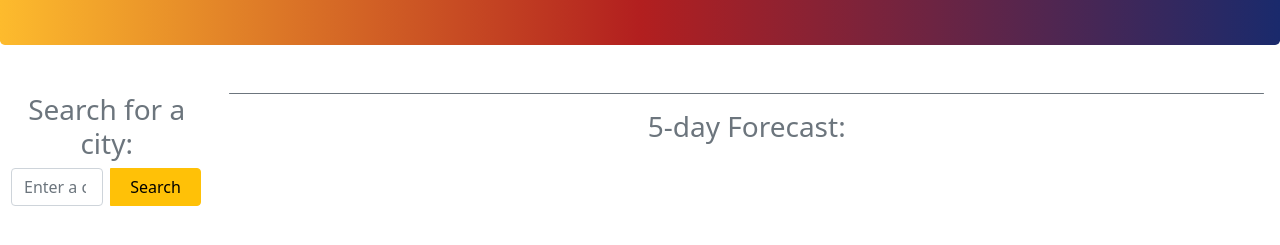
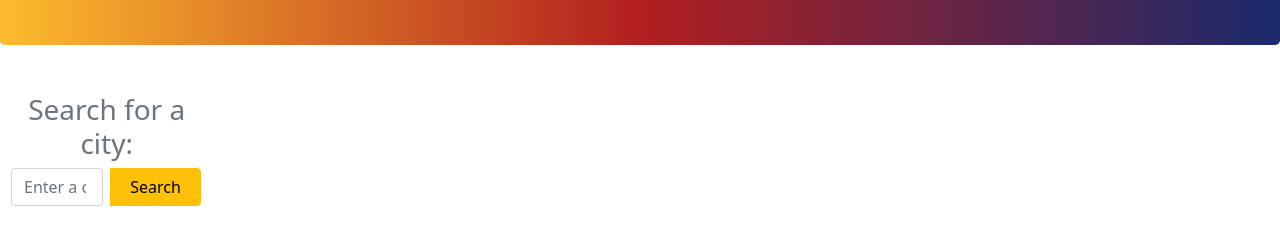
Before and after one commit to maudmain/mm-weather-app, a plain HTML site: page index.html in a window 1280 px wide. Shown: the part 107-352 px from the top of the page. Drawn offline with nearby package versions, Linux system fonts and the light colour scheme.

Commit message:
hide container on load added

```diff
--- a/index.html
+++ b/index.html
@@ -44,7 +44,7 @@
                 <form class="form-inline my-2 my-lg-0">
                     <div class="input-group text-center">
                         <h3 class="text-secondary ">Search for a city: </h3>
-                        <input type="search" class="form-control rounded mr-sm-2 col-sm" id="search-city"
+                        <input type="search" class="form-control rounded mr-sm-2 col-sm col-lg" id="search-city"
                             placeholder="Enter a city name" aria-label="Search">
                         <button class="btn btn-warning my-2 my-sm-0 col-sm col-lg" type="submit" id="search-button">Search</button>
                     </div>
@@ -62,12 +62,12 @@
                 <div id="forecast-container">
                     <div class="row justify-content-center align-items-center">
                         <!-- current day/city forecast-->
-                        <div class="container col rounded text-center m-3 bg-secondary text-white"
+                        <div class="container col rounded text-center m-3 bg-secondary text-white d-none"
                             id="weather-container">
                         </div>
                     </div>
 
-                    <h3 class="col-12 text-center text-secondary">5-day Forecast:</h3>
+                    <h3 class="col-12 text-center text-secondary"></h3>
                     <div class="row justify-content-around   align-items-center" id="five-day-container">
                         <!--5 day Forecast cards-->
                         <div class="container col-8 m-auto">
```
